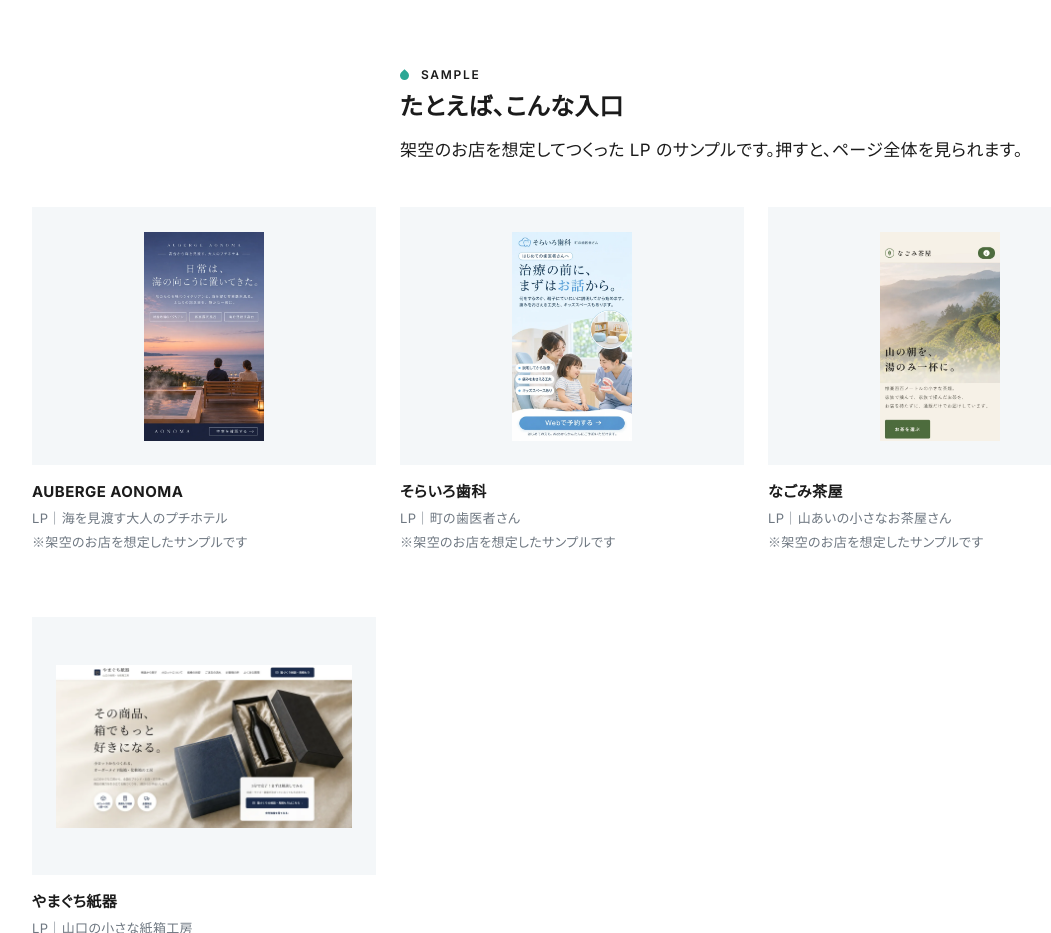
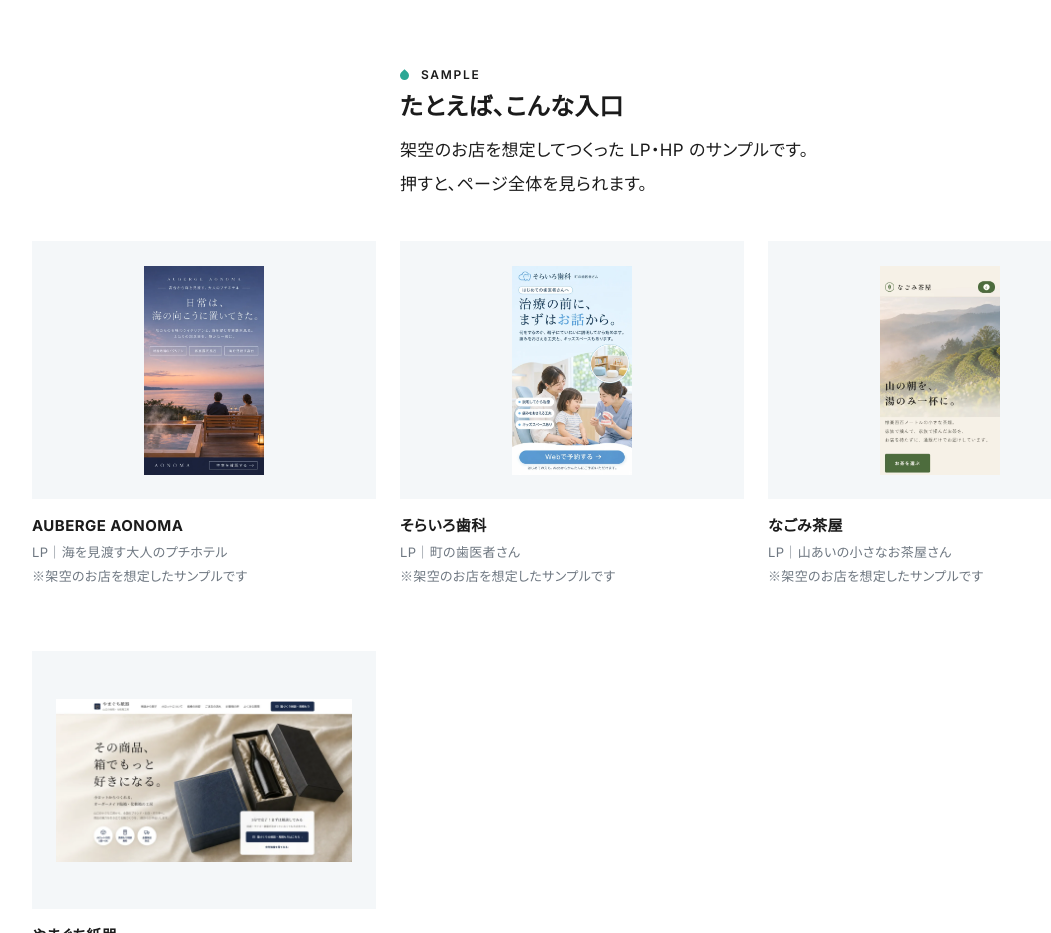
Before and after one commit to dropdesign7/drop-hp, a plain HTML site: page index.html in a window 1280 px wide. Shown: the part 5520-6453 px from the top of the page, without its empty margins (68-1119 px from the left). Drawn offline with Linux system fonts and the light colour scheme.

Commit message:
SAMPLEの説明文を「LP・HP のサンプル」に変更し、2文目を改行

```diff
--- a/index.html
+++ b/index.html
@@ -241,7 +241,7 @@
     <div class="g-main samples-head" id="samples">
       <p class="label">SAMPLE</p>
       <h3 class="samples__title">たとえば、こんな入口</h3>
-      <p class="body"><span class="nb">架空のお店を想定してつくった LP のサンプルです。</span><span class="nb">押すと、ページ全体を見られます。</span></p>
+      <p class="body"><span class="nb">架空のお店を想定してつくった LP・HP のサンプルです。</span><br><span class="nb">押すと、ページ全体を見られます。</span></p>
     </div>
     <div class="g-full tiles samples"><!-- samples -->
       <figure class="tile">
```
